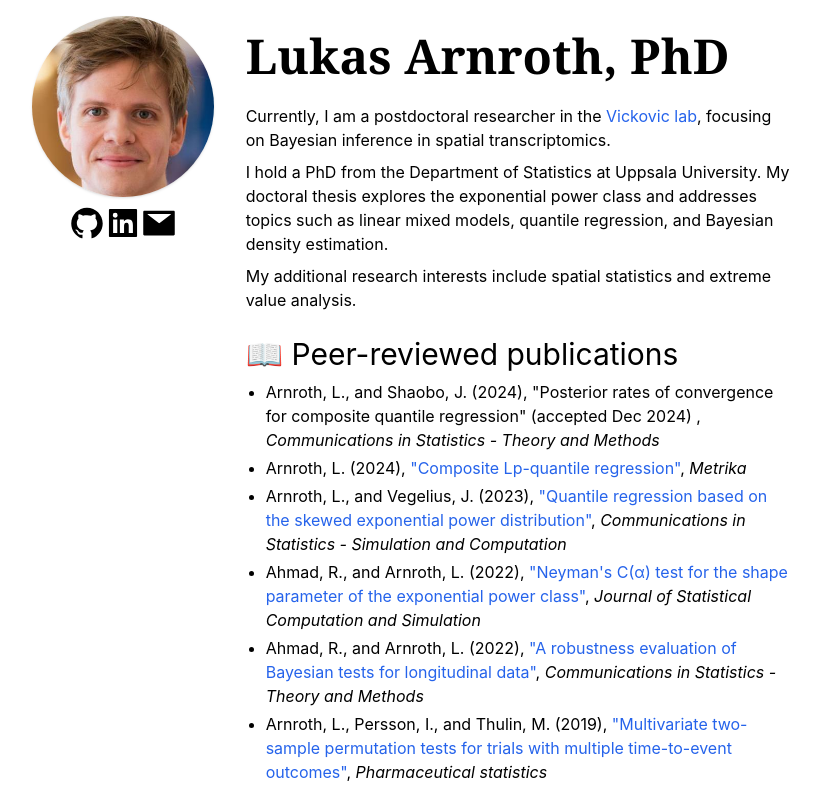
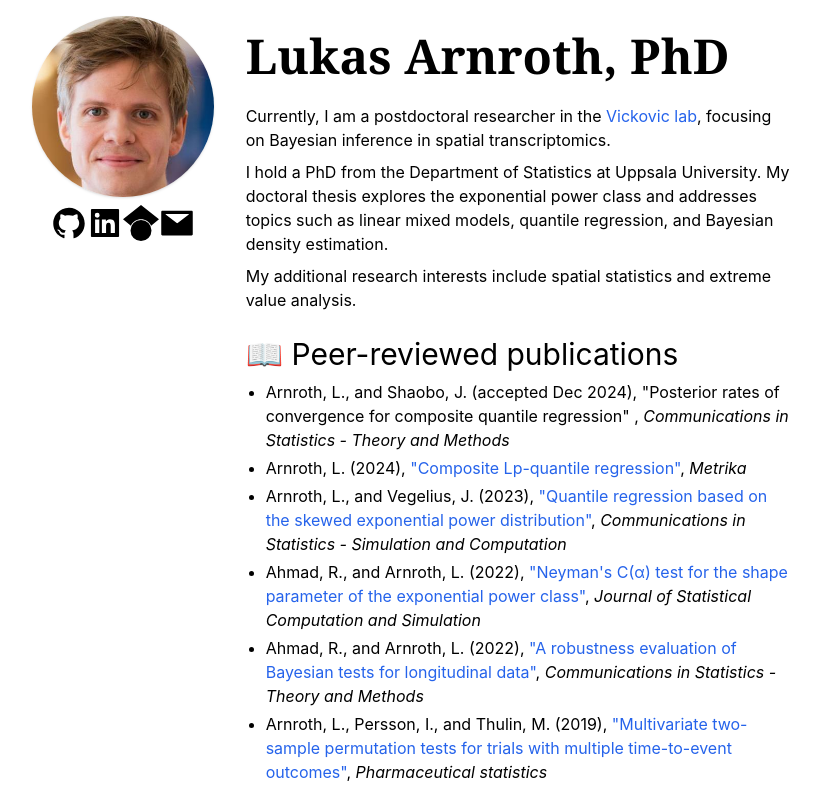
Before and after one commit to lukketotte/lukketotte.github.io, a React (Create React App) app: page / in a window 1280 px wide. Shown: the top 800 px of the page, without its empty margins (197-1017 px from the left). Built offline with nearby package versions, Linux system fonts and the light colour scheme.

Commit message:
added scholar link

```diff
--- a/src/components/Body/Body.tsx
+++ b/src/components/Body/Body.tsx
@@ -33,8 +33,8 @@ const Body = () => {
       </h1>
       <ul className='list-disc ml-5 mt-1'>
         <li className='mb-1'>
-          Arnroth, L., and Shaobo, J. (2024), "Posterior rates of convergence
-          for composite quantile regression" (accepted Dec 2024) ,{" "}
+          Arnroth, L., and Shaobo, J. (accepted Dec 2024), "Posterior rates of
+          convergence for composite quantile regression" ,{" "}
           <em>Communications in Statistics - Theory and Methods</em>
         </li>
         <li className='mb-1'>
--- a/src/components/Card/Card.tsx
+++ b/src/components/Card/Card.tsx
@@ -1,25 +1,40 @@
-import React from 'react';
-import { AiFillGithub, AiFillLinkedin, AiFillMail } from 'react-icons/ai';
+import React from "react";
+import { AiFillGithub, AiFillLinkedin, AiFillMail } from "react-icons/ai";
+import { SiGooglescholar } from "react-icons/si";
 
 export const Card = () => {
   return (
     <div className='flex flex-col items-center justify-center p-4'>
       <img
-        src={require('./lukas.jpg')}
-        alt={'Lukas'}
-        className={'shadow rounded-full flex items-center justify-center w-64'}
+        src={require("./lukas.jpg")}
+        alt={"Lukas"}
+        className={"shadow rounded-full flex items-center justify-center w-64"}
       />
       <div className='flex flex-row justify-center mt-2 text-5xl laptop:text-4xl'>
-        <a href={'https://github.com/lukketotte'} className='hover:text-blue-400'>
+        <a
+          href={"https://github.com/lukketotte"}
+          className='hover:text-blue-400'
+        >
           <AiFillGithub />
         </a>
         <a
-          href={'https://www.linkedin.com/in/lukas-arnroth-b51430140/'}
+          href={"https://www.linkedin.com/in/lukas-arnroth-b51430140/"}
           className='hover:text-blue-400'
         >
           <AiFillLinkedin />
         </a>
-        <a href={'mailto: lukas.arnroth@gmail.com'} className='hover:text-blue-400'>
+        <a
+          href={
+            "https://scholar.google.com/citations?user=v07Y_jPhN0cC&hl=en&oi=ao"
+          }
+          className='hover:text-blue-400'
+        >
+          <SiGooglescholar />
+        </a>
+        <a
+          href={"mailto: lukas.arnroth@gmail.com"}
+          className='hover:text-blue-400'
+        >
           <AiFillMail />
         </a>
       </div>
```
